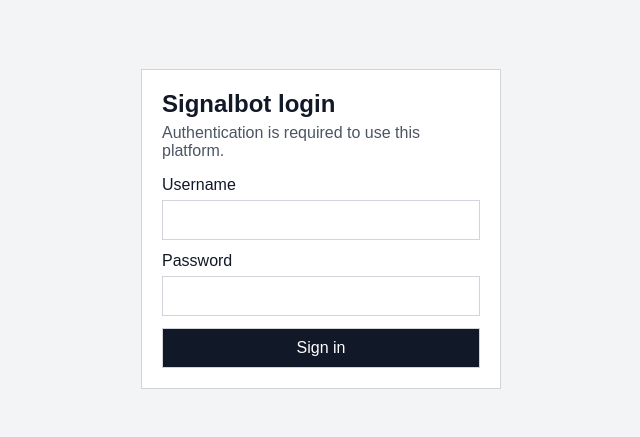
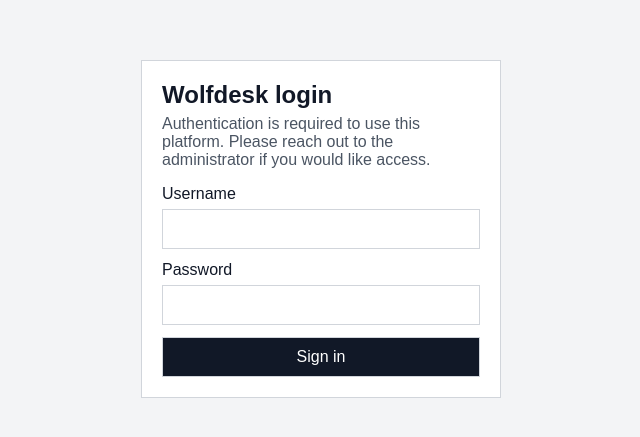
Before and after one commit to m-goldstein/signalbot, a Next.js app: page /login in a window 1280 px wide. Shown: the part 171-608 px from the top of the page, without its empty margins (319-959 px from the left). Built offline with nearby package versions, Linux system fonts and the light colour scheme.

Commit message:
ui changes

```diff
--- a/src/app/login/page.tsx
+++ b/src/app/login/page.tsx
@@ -7,8 +7,8 @@
     <div className={styles.page}>
       <main className={styles.panel}>
         <div className={styles.copy}>
-          <h1>Signalbot login</h1>
-          <p>Authentication is required to use this platform.</p>
+          <h1>Wolfdesk login</h1>
+          <p>Authentication is required to use this platform. Please reach out to the administrator if you would like access.</p>
         </div>
         <Suspense fallback={null}>
           <LoginForm />
```
